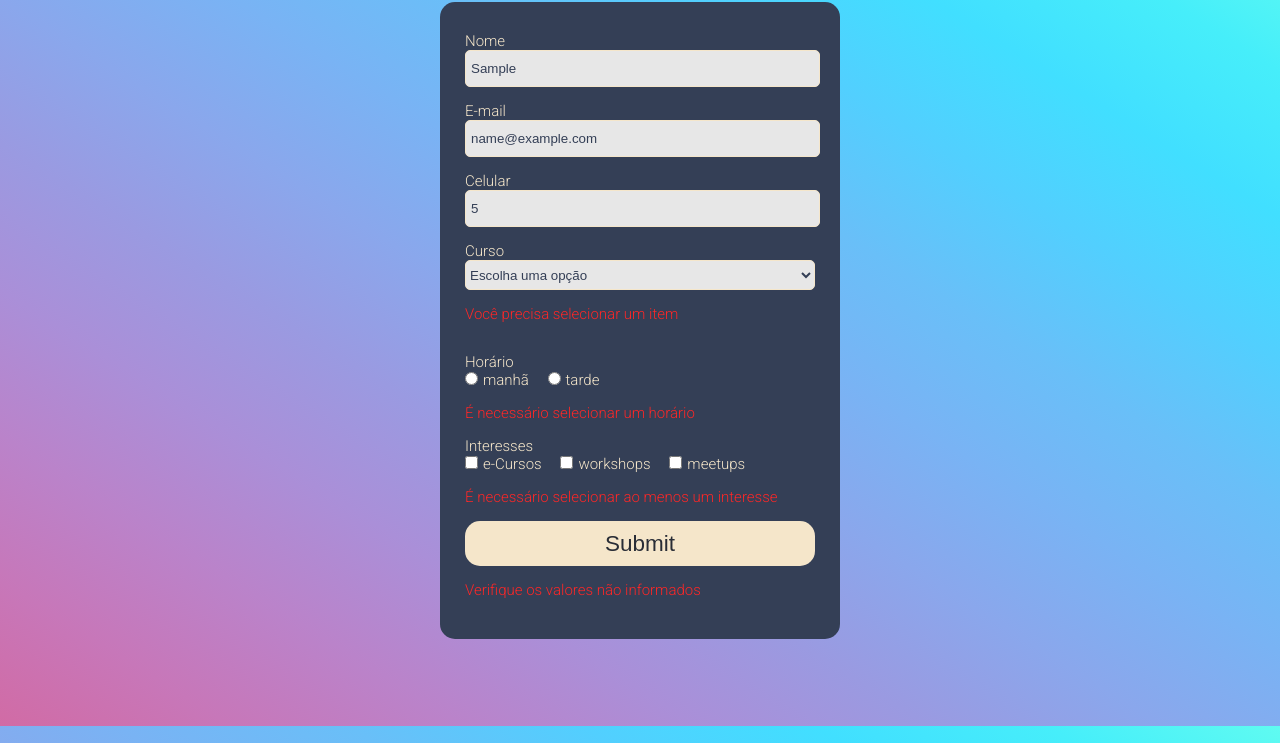
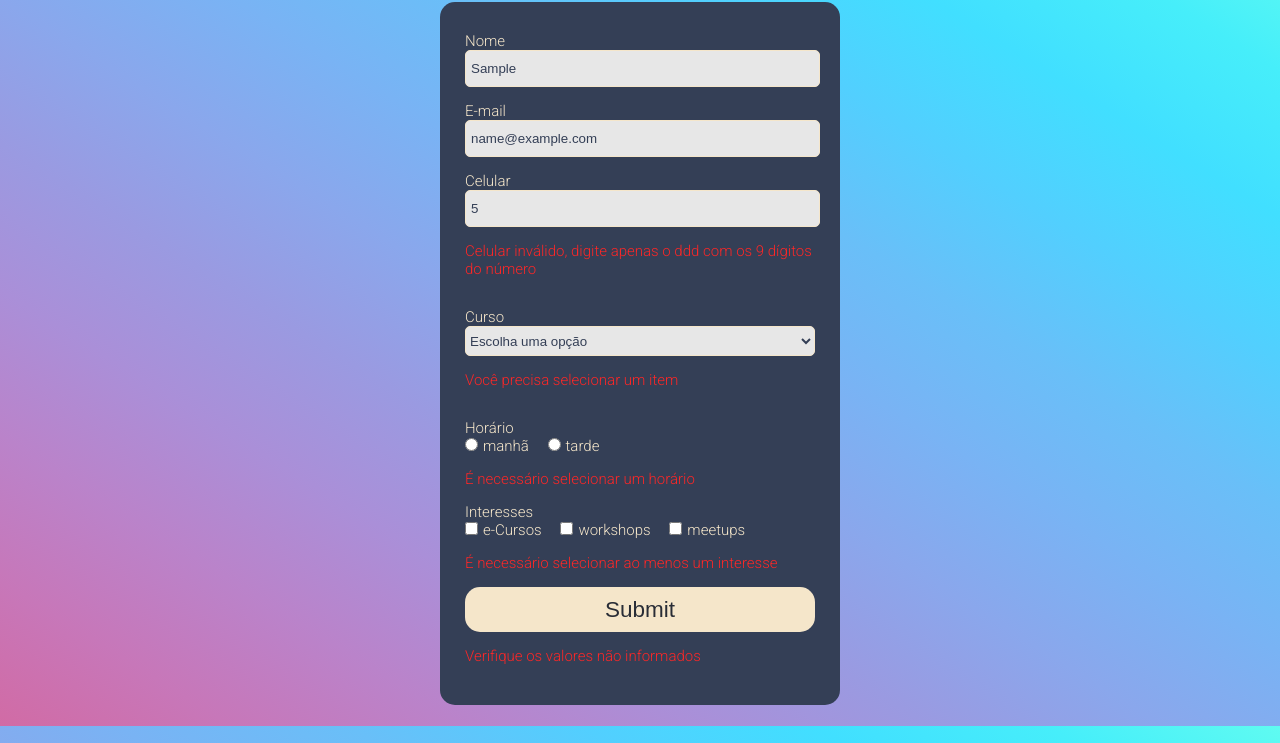
Before and after one commit to willianalfeu/workshop-js, a plain HTML site: page workshop-js/index.html in a window 1280 px wide. Both pictures are taken after typing "Sample", "name@example.com", "5" into the empty fields and a click on the input 640 px from the left and 503 px from the top of the page. Shown: the part 74-817 px from the top of the page. Drawn offline with Linux system fonts and the light colour scheme.

Commit message:
Implementação do Regex na validação do celular

```diff
--- a/workshop-js/css/style.css
+++ b/workshop-js/css/style.css
@@ -160,6 +160,10 @@ input[type=submit] {
     transition: all .5s ease-in-out;
 }
 
+#celular::-webkit-inner-spin-button{
+    -webkit-appearance: none;
+}
+
 @keyframes introducao-animation {
     0% {
         transform: translateY(-50px);
--- a/workshop-js/js/script.js
+++ b/workshop-js/js/script.js
@@ -32,29 +32,18 @@ $(window).on("load", function () {//(window == página html)essa function faz co
         }
     }
 
-    // valida celular
+    //valida celular
     function validaCelular() {
-        if (celular.val() == "") {
+        let inputCelular = celular.val();
+        var regexCelular = /[1-9]{2}[9]{1}\d{4}\d{4}/i;
+        if (!regexCelular.test(inputCelular)) {
             $(".pCelular").remove();
-            $("<p style='color:#FC2727'>Celular inválido</p>").addClass("pCelular").insertAfter(celular);
+            $("<p style='color:#FC2727'>Celular inválido, digite apenas o ddd com os 9 dígitos do número</p>").addClass("pCelular").insertAfter(celular);
             qtdValidada--;
         } else {
             $(".pCelular").remove();
         }
     }
-
-    //valida celular
-    // function validaCelular() {
-    //     let inputCelular = celular.val();
-    //     var regexCelular = /([1-9]{2,})\d{4,}-\d{4}/;
-    //     if (!regexCelular.test(inputCelular)) {
-    //         $(".pCelular").remove();
-    //         $("<p style='color:#FC2727'>Celular inválido</p>").addClass("pCelular").insertAfter(celular);
-    //         qtdValidada--;
-    //     } else {
-    //         $(".pCelular").remove();
-    //     }
-    // }
 
     //valida select
     function validaCurso() {
@@ -106,7 +95,6 @@ $(window).on("load", function () {//(window == página html)essa function faz co
             console.log("valor de respostas preenchidas incorretamente: " + (-1 * qtdValidada));
         } else {//(qtdValidada = 0) validação completada sem decrementos
             $(".pValidacoes").remove();
-            console.log("você será redirecionado a outra página...");
             // window.location.href = "enviado.html";//envia para a próxima página
             $("#formCadastro").submit();//envia para a próxima página com jQuery
         }
@@ -118,4 +106,5 @@ $(window).on("load", function () {//(window == página html)essa function faz co
         event.preventDefault();//aqui eu modifico o comportamento padrão para impedir que seja redirecionado a próxima página automaticamente
         verificarValidacoes();
     });
+
 });
```
